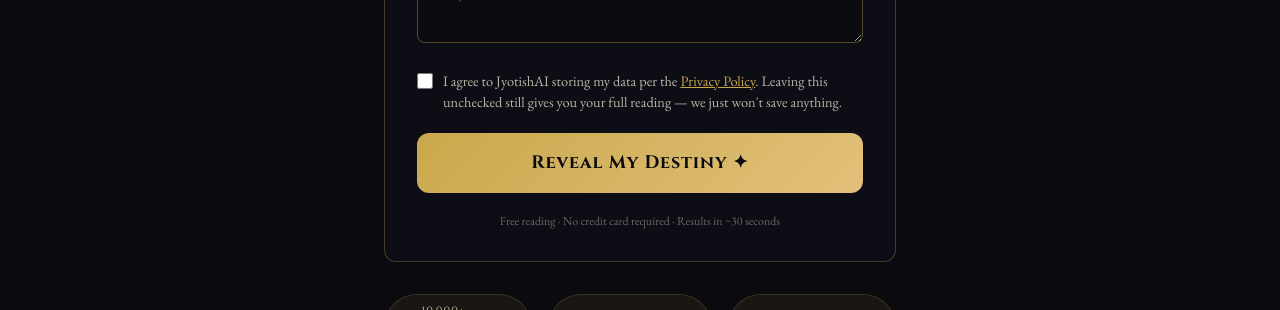
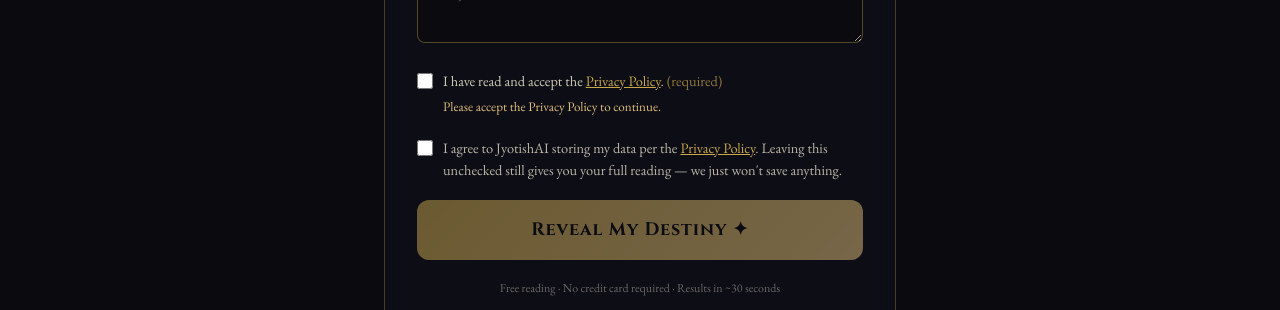
Before and after one commit to devbhakti2704/JyotishAI, a Next.js app: page /reading in a window 1280 px wide. Shown: the part 934-1244 px from the top of the page. Built offline with nearby package versions, Linux system fonts and the light colour scheme; no server answers.

Commit message:
Require consent checkbox before reading submission

```diff
--- a/app/reading/page.tsx
+++ b/app/reading/page.tsx
@@ -119,7 +119,8 @@ export default function ReadingPage() {
   const [pobCountryInput, setPobCountryInput] = useState('')   // text when "other"
   const [countryError, setCountryError] = useState('')
   const [question, setQuestion] = useState('')          // optional free-text question
-  const [consentGiven, setConsentGiven] = useState(false) // DPDP opt-in (default off)
+  const [consentGiven, setConsentGiven] = useState(false) // DPDP storage opt-in (optional)
+  const [acknowledged, setAcknowledged] = useState(false) // Privacy Policy acceptance (required to submit)
   const [isLoading, setIsLoading] = useState(false)
   const [error, setError] = useState('')
 
@@ -494,7 +495,57 @@ export default function ReadingPage() {
                 />
               </div>
 
-              {/* DPDP consent — unchecked by default. The reading works either way. */}
+              {/* Required: accept the Privacy Policy. Gates the submit button. */}
+              <div>
+                <label
+                  htmlFor="ack"
+                  style={{
+                    display: 'flex',
+                    alignItems: 'flex-start',
+                    gap: '10px',
+                    cursor: 'pointer',
+                    fontFamily: 'EB Garamond, serif',
+                    fontSize: '0.9rem',
+                    color: 'rgba(245,239,214,0.85)',
+                    lineHeight: 1.5,
+                  }}
+                >
+                  <input
+                    id="ack"
+                    type="checkbox"
+                    checked={acknowledged}
+                    onChange={(e) => setAcknowledged(e.target.checked)}
+                    disabled={isLoading}
+                    style={{ marginTop: '3px', width: '16px', height: '16px', accentColor: '#C9A84C', flexShrink: 0 }}
+                  />
+                  <span>
+                    I have read and accept the{' '}
+                    <a
+                      href="/privacy"
+                      target="_blank"
+                      rel="noopener noreferrer"
+                      style={{ color: '#C9A84C', textDecoration: 'underline' }}
+                    >
+                      Privacy Policy
+                    </a>
+                    . <span style={{ color: 'rgba(201,168,76,0.7)' }}>(required)</span>
+                  </span>
+                </label>
+                {!acknowledged && !isLoading && (
+                  <p
+                    style={{
+                      fontFamily: 'EB Garamond, serif',
+                      fontSize: '0.82rem',
+                      color: '#E2C07A',
+                      margin: '6px 0 0 26px',
+                    }}
+                  >
+                    Please accept the Privacy Policy to continue.
+                  </p>
+                )}
+              </div>
+
+              {/* DPDP storage opt-in — OPTIONAL and separate. The reading works either way. */}
               <label
                 htmlFor="consent"
                 style={{
@@ -550,10 +601,14 @@ export default function ReadingPage() {
               {/* Submit */}
               <motion.button
                 type="submit"
-                disabled={isLoading}
+                disabled={isLoading || !acknowledged}
                 className="glow-btn w-full py-4 rounded-xl text-lg relative overflow-hidden"
-                whileHover={isLoading ? {} : { scale: 1.02 }}
-                whileTap={isLoading ? {} : { scale: 0.98 }}
+                style={{
+                  opacity: !acknowledged && !isLoading ? 0.5 : 1,
+                  cursor: isLoading || !acknowledged ? 'not-allowed' : 'pointer',
+                }}
+                whileHover={isLoading || !acknowledged ? {} : { scale: 1.02 }}
+                whileTap={isLoading || !acknowledged ? {} : { scale: 0.98 }}
               >
                 {isLoading ? (
                   <span className="flex items-center justify-center gap-3">
```
Also changed, not shown: 1 other file (tests, documents, lock files or other folders).
